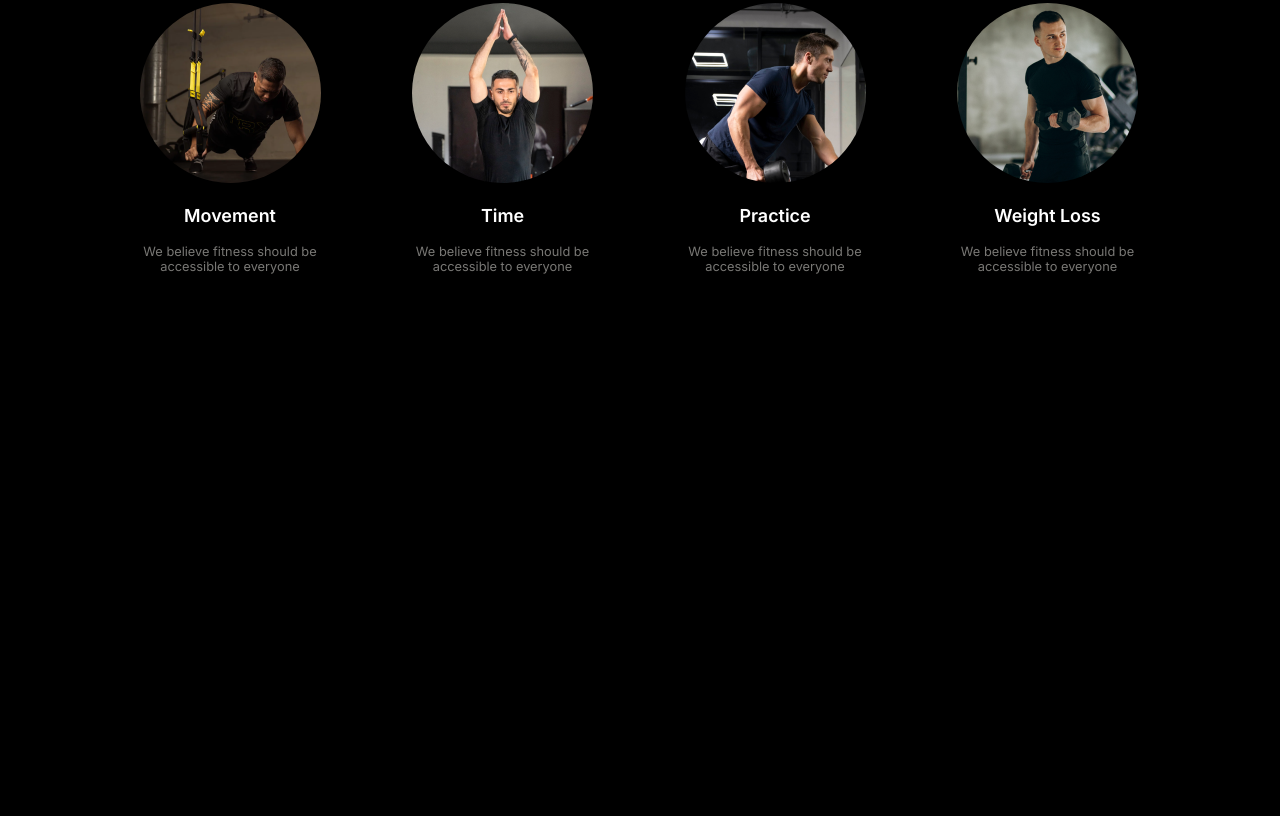
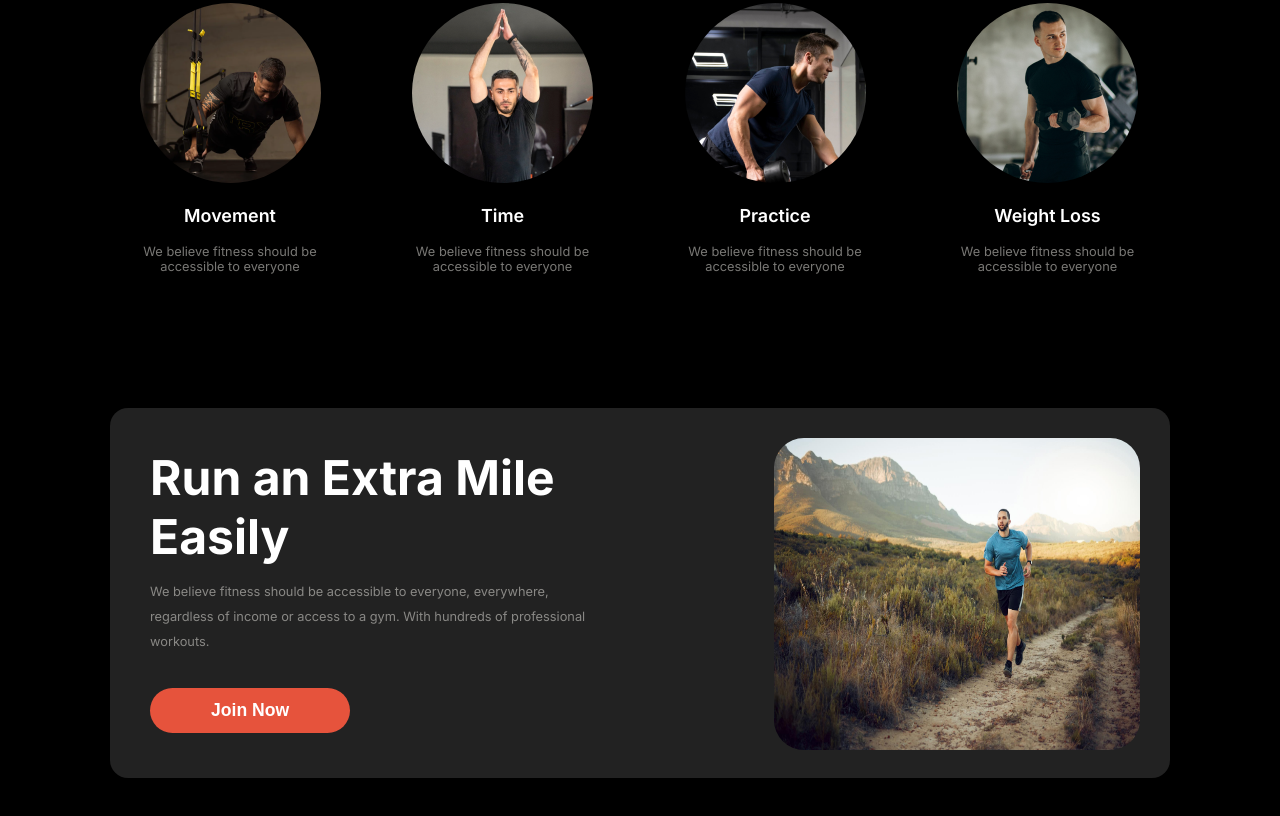
Before and after one commit to Muaj00/Assignment--2, a plain HTML site: page index.html in a window 1280 px wide. Shown: the part 985-1801 px from the top of the page. Before the commit the page ends 1301 px from the top, so only its background shows below. Drawn offline with Linux system fonts and the light colour scheme; a web font is replaced by a local one.

Commit message:
section-02 done

```diff
--- a/index.html
+++ b/index.html
@@ -93,7 +93,23 @@
         <!-- section-01 ends -->
 
         <!-- section-02 starts -->
+        <section class="run-container">
+            <div class="run-miles">
+                <h3 class="run-title">Run an Extra Mile Easily</h3>
+                <p class="run-description">We believe fitness should be accessible to everyone, everywhere, regardless of income or access to a gym. With hundreds of professional workouts.</p>
 
+                <button class="run-btn">Join Now</button>
+            </div>
+
+            <img class="run-img" src="images/run.jpg" height="310px" alt="">
+        </section>
+
+        <!--========================Section-02 ends========================= -->
+
+        <!--========================Section-03 starts========================= -->
+        <section>
+
+        </section>
 
     </main>
 
--- a/style.css
+++ b/style.css
@@ -243,4 +243,60 @@ body{
     font-size: 0.8rem;
     text-align: center;
 }
-/* section-01 ends */
+/* ======================section-01 ends=========================== */
+
+.run-container{
+    width: 1060px;
+    height: 370px;
+    border-radius: 18px;
+    display: flex;
+    justify-content: space-between;
+    margin: 0 auto;
+    margin-top: 100px;
+    background-color: #222222;
+    margin-bottom: 100px;
+}
+
+.run-miles{
+    height: 290px;
+    width: 443px;
+    /* padding: 40px 100px 40px  54px; */
+    padding: 40px;
+}
+.run-title{
+    color: white;
+    font-weight: 700;
+    font-size: 3rem;
+    text-align: start;
+    margin-bottom: 0px;
+    margin-top: 0px;
+}
+
+.run-description{
+    color: rgba(239, 237, 232, 0.50);
+    font-size: 0.8rem;
+    text-align: start;
+    margin-bottom: 34px;
+    line-height: 25px;
+}
+
+.run-btn{
+    color: white;
+    font-size: 1.1rem;
+    font-weight: 600;
+    padding: 12px 61px;
+    background-color: #E6533C;
+    border-radius: 42px;
+    border: none;
+    cursor: pointer;
+}
+.run-img{
+    width: 366px;
+    height: 312px;
+    border-radius: 60px;
+    /* margin: 30px 662px 30px 32px; */
+    padding: 30px;
+    margin-bottom: 0px;
+}
+
+/* ======================section-02 ends=========================== */
```
Also changed, not shown: images/chickpeas.jpg (added), 7 other files.
